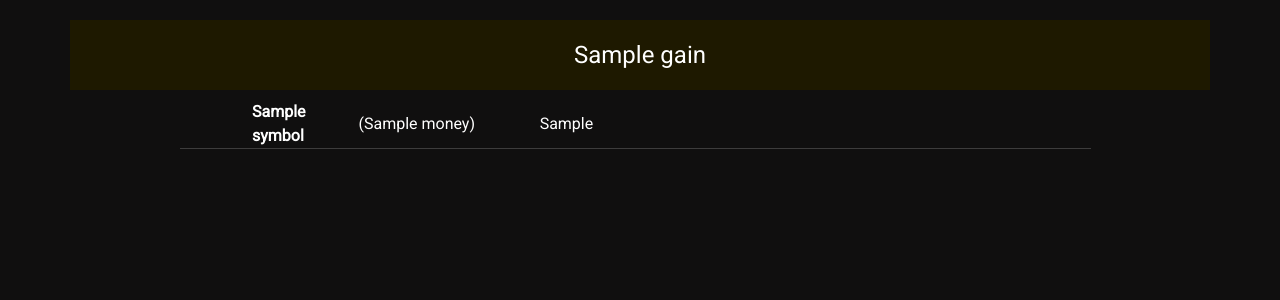
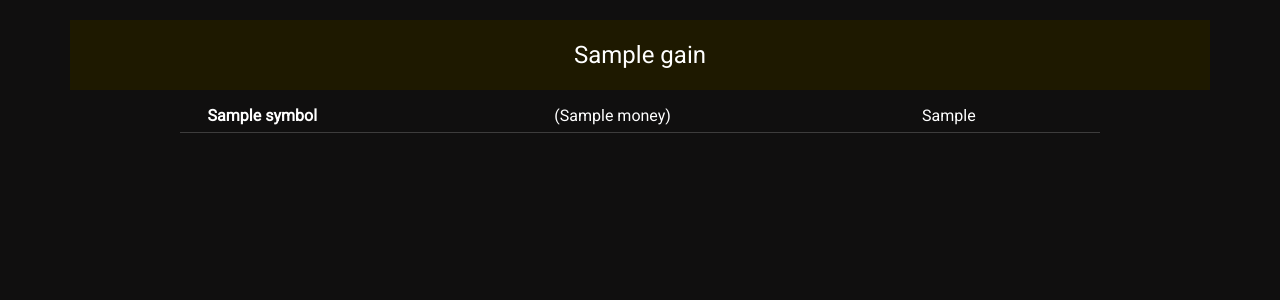
Before and after one commit to Houston4444/mp-crypto-tracker, a Flask app: template templates/index.html in a window 1280 px wide. Shown: the part 40-340 px from the top of the page. Run offline with Flask 2, Linux system fonts and the light colour scheme; the template is opened without the code that fills it: most values are stand-ins (such as "Sample title", 1, 10 or a date in 2020); parts of the project's set-up code (start-up, migrations or seed data) failed here and were passed over; some libraries are stand-ins or nearby versions.

Commit message:
change crypto index li to table

```diff
--- a/app.py
+++ b/app.py
@@ -64,14 +64,7 @@ def index():
                     money['icon'] = 'crypto_icons/' + icon
 
                 moneys.append(money)
-                print('money:', money['full_name'])
                 break
-
-        print('money_id:', stock['moneyId'])
-        print('quantity:', stock['quantity'])
-        print('total expense:', stock['totalExpense'])
-        print('last_price:', stock['lastPrice'])
-        print('moneyEvolution:', stock['moneyEvolution'])
 
     last_gain = conn.execute(
         'SELECT gain FROM gains ORDER BY day DESC LIMIT 1').fetchone()
@@ -84,8 +77,6 @@ def index():
         gain_str = "- %.2f €" % abs(last_gain['gain'])
 
     conn.close()
-    print(moneys)
-
     return render_template('index.html', moneys=moneys, gain=gain_str)
 
 @app.route('/edit', methods=('GET', 'POST'))
@@ -113,8 +104,9 @@ def route_edit():
                 f'SELECT * FROM stock WHERE moneyID = {money_id}').fetchone()
 
             if money_stock is None:
-                print('attempting to remove some stock user has not'
-                      ', that should not happens !!!')
+                _logger.warning(
+                    'attempting to remove some stock user has not'
+                    ', that should not happens !!!')
 
             if not money_stock['quantity'] == 0.0:
                 # prevented Zero Division
@@ -232,7 +224,6 @@ def check_crypto_values():
     ''' this function is called every day,
         it checks crypto-currencies values. '''
     if not CALL_API:
-        print('on check pas CALL_API')
         return
 
     _logger.info('Check cryptocurrencies values now.')
@@ -275,8 +266,6 @@ def check_crypto_values():
                  (datetime.datetime.now(), today_gain))
     conn.commit()
     conn.close()
-    print('today_gain: ', today_gain)
-
 
 scheduler = APScheduler()
 
--- a/static/css/main.css
+++ b/static/css/main.css
@@ -40,8 +40,22 @@ li {
     text-align: center;
 }
 
-header, li {
+header, li, tr {
     border-bottom: 1px solid rgba(239, 239, 239, 0.2);
+}
+
+tr, td{
+    padding: 4px;
+}
+
+form {
+    height: 80vh;
+}
+
+.crypto-index-table {
+    width: 100%;
+    margin-left: 0%;
+    margin-right: 0%;
 }
 
 .row_gain {
--- a/templates/index.html
+++ b/templates/index.html
@@ -21,31 +21,23 @@
     </div> -->
 </div>
 <div class="row justify-content-center">
-    <div class="col-10 pr-4">
-        <ul class="list-group">
+    <div class="col-10 table-container">
+        <table class="crypto-index-table">
             {% for money in moneys %}
-            <li>
-                <div class="row">
-                    <div class="col-2 my-auto">
-                        {% if 'icon' in money %}
-                        <img src="{{url_for('static', filename=money['icon'])}}" />
-                        {% else %}
-                        <p style="min-width: 32px;"></p>
-                        {% endif %}
-                    </div>
-                    <div class="col-2 my-auto money_symbol">
-                        <span style="font-weight:bold">{{ money['symbol'] }}</span>
-                    </div>
-                    <div class="col-6 my-auto">
-                        <span style="text-align: left;"> ({{ money['name'] }})</p>
-                    </div>
-                    <div class="col-2 my-auto">
-                        <span>{{ money['evol_sym'] }}</span>
-                    </div>
-                </div>
-            </li>
+            <tr>
+                <td>
+                    {% if 'icon' in money %}
+                    <img src="{{url_for('static', filename=money['icon'])}}" />
+                    {% endif %}
+                </td>
+                <td>
+                    <span style="font-weight:bold">{{ money['symbol'] }}</span>
+                </td>
+                <td>({{ money['name'] }})</td>
+                <td>{{ money['evol_sym'] }}</td>
+            </tr>
             {% endfor %}
-        </ul>
+        </table>
     </div>
 </div>
 {% endblock %}
```
Also changed, not shown: 1 other file.
